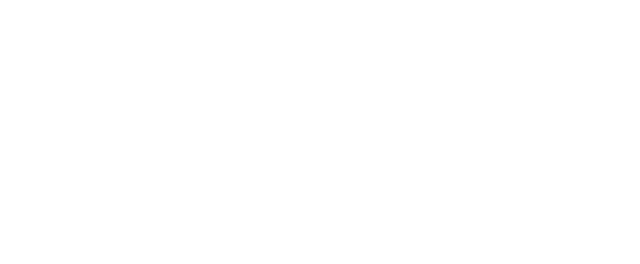
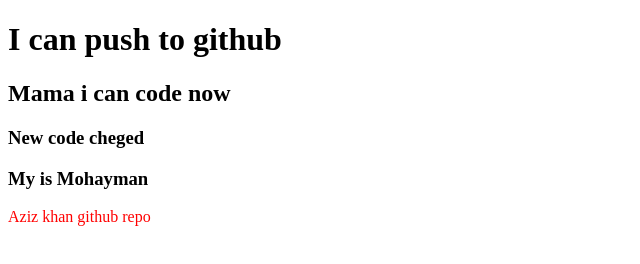
Before and after one commit to mohaymanislam/Aziz-repo, a plain HTML site: page index.html in a window 1280 px wide. Shown: the whole page, without its empty margins (0-640 px from the left). Drawn offline with Linux system fonts and the light colour scheme.

Commit message:
style added

```diff
--- a/index.html
+++ b/index.html
@@ -5,8 +5,13 @@
     <meta http-equiv="X-UA-Compatible" content="IE=edge">
     <meta name="viewport" content="width=device-width, initial-scale=1.0">
     <title>Aziz khan github repo</title>
+    <link rel="stylesheet" href="style.css">
 </head>
 <body>
-
+    <h1>I can push to github</h1>
+    <h2>Mama i can code now</h2>
+    <h3>New code cheged</h3>
+    <h3>My is Mohayman </h3>
+    <p>Aziz khan github repo</p>
 </body>
 </html>
--- /dev/null
+++ b/style.css
@@ -0,0 +1,3 @@
+p{
+    color: red;
+}
```
